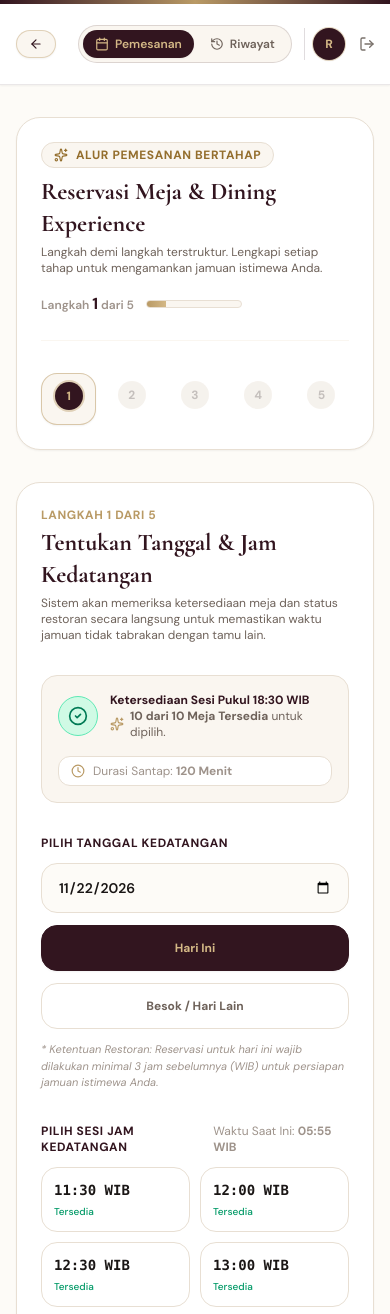
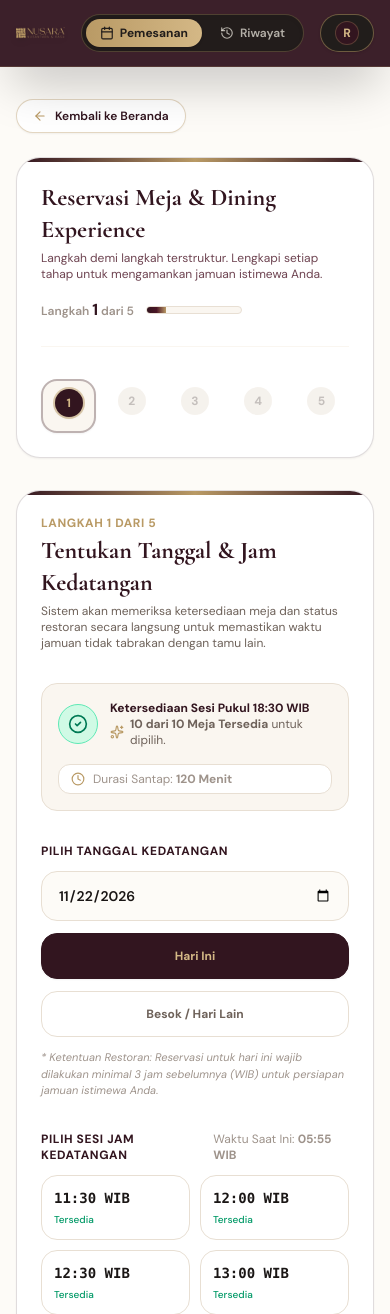
Before and after one commit to fyzardell/nusara-restaurant, a Laravel app: page /reservation in a window 390 px wide. Shown: the top 1314 px of the page. Run offline with Laravel 12, Linux system fonts and the light colour scheme; a user stored in the database is signed in; data comes from the database, SQL or seed files in the repository; data that the repository does not hold is empty; style sheets or scripts are compiled from the project's sources; parts of the project's set-up code (start-up, migrations or seed data) failed here and were passed over; some libraries are stand-ins or nearby versions.

Commit message:
style: match reservation navbar with landing page hero, move back button to body, remove step badge, enhance burgundy accents

```diff
--- a/resources/js/Pages/Customer/Reservation.tsx
+++ b/resources/js/Pages/Customer/Reservation.tsx
@@ -117,6 +117,16 @@ export default function Reservation({
 
     // Logout Confirmation Modal
     const [isLogoutModalOpen, setIsLogoutModalOpen] = useState(false);
+    const [userDropdownOpen, setUserDropdownOpen] = useState(false);
+
+    // Close user dropdown on outside click
+    useEffect(() => {
+        const handleWindowClick = () => setUserDropdownOpen(false);
+        if (userDropdownOpen) {
+            window.addEventListener('click', handleWindowClick);
+            return () => window.removeEventListener('click', handleWindowClick);
+        }
+    }, [userDropdownOpen]);
 
     // Initial Date in Jakarta time
     const initialDate = nowJakarta?.date || new Date().toISOString().split('T')[0];
@@ -500,49 +510,30 @@ export default function Reservation({
             <Head title="Reservasi Meja & Dining Experience — NUSARA" />
             <FlashToast />
 
-            {/* Top Brand Accent Line (Burgundy - Gold) */}
-            <div className="h-1 bg-gradient-to-r from-[#32151F] via-[#B99A65] to-[#32151F] w-full shrink-0"></div>
-
-            {/* Top Navigation Bar */}
-            <header className="sticky top-0 z-40 bg-[#FFFFFF]/95 backdrop-blur-md border-b border-[#32151F]/10 transition-all shadow-xs">
-                <div className="max-w-6xl mx-auto px-4 sm:px-6 h-20 flex items-center justify-between gap-3 sm:gap-4">
-                    {/* Left: Back to Home + Logo */}
-                    <div className="flex items-center gap-2.5 sm:gap-4">
-                        <Link
-                            href="/"
-                            className="inline-flex items-center gap-1.5 px-3 py-1.5 rounded-full border border-[#B99A65]/40 bg-[#FAF6F0] hover:bg-[#32151F] text-[#32151F] hover:text-[#D4B886] text-xs font-semibold transition-all group shadow-xs shrink-0"
-                            title="Kembali ke Beranda NUSARA"
-                        >
-                            <ArrowLeft className="w-3.5 h-3.5 transition-transform group-hover:-translate-x-0.5" />
-                            <span className="hidden sm:inline">Beranda</span>
-                        </Link>
-
-                        <Link href="/" className="flex items-center gap-2.5 group">
+            {/* Top Navigation Bar (Sama seperti Navbar Hero Landing Page: Burgundy #32151F Mewah & Aksen Gold) */}
+            <header className="sticky top-0 left-0 right-0 z-40 bg-[#32151F]/95 backdrop-blur-md shadow-2xl py-3.5 sm:py-4 border-b border-[#B99A65]/20 text-[#F4EFE6] transition-all duration-300">
+                <div className="max-w-7xl mx-auto px-4 sm:px-6 lg:px-8">
+                    <div className="flex items-center justify-between gap-4">
+                        {/* Left: Logo NUSARA Resmi */}
+                        <div className="flex items-center">
+                            <Link href="/" className="group flex items-center">
                                 <img
                                     src="/images/nusara-logo.png"
-                                alt="NUSARA Logo"
-                                className="h-8 sm:h-9 w-auto object-contain transition-transform group-hover:scale-105"
+                                    alt="NUSARA — Nusantara & Rasa"
+                                    className="h-8 sm:h-9 md:h-10 w-auto object-contain transition-transform group-hover:scale-105 drop-shadow-md"
                                 />
-                            <div className="border-l border-[#E8DFD3] pl-2.5 hidden md:block">
-                                <span className="font-heading text-lg font-bold text-[#32151F] tracking-wide block leading-none">
-                                    NUSARA
-                                </span>
-                                <span className="text-[9px] uppercase font-semibold text-[#B99A65] tracking-widest">
-                                    Indonesian Dining Experience
-                                </span>
-                            </div>
                             </Link>
                         </div>
 
-                    {/* Center: Navigation Tab (Booking Wizard vs History) */}
-                    <div className="flex items-center gap-1 sm:gap-2 p-1 bg-[#FAF6F0] border border-[#32151F]/15 rounded-full text-xs font-semibold">
+                        {/* Center: Navigation Tab (Pemesanan vs Riwayat) */}
+                        <div className="flex items-center gap-1 sm:gap-2 p-1 bg-[#211D1B]/90 border border-[#B99A65]/30 rounded-full text-xs font-semibold shadow-inner">
                             <button
                                 type="button"
                                 onClick={() => setPageView('booking')}
-                            className={`px-3 py-1.5 sm:px-4 sm:py-2 rounded-full transition-all flex items-center gap-1.5 ${
+                                className={`px-3.5 py-1.5 sm:px-4 sm:py-2 rounded-full transition-all flex items-center gap-1.5 ${
                                     pageView === 'booking'
-                                    ? 'bg-[#32151F] text-[#D4B886] shadow-xs'
-                                    : 'text-[#6E625A] hover:text-[#1A1615]'
+                                        ? 'bg-gradient-to-r from-[#B99A65] to-[#D4B886] text-[#211D1B] font-bold shadow-sm'
+                                        : 'text-[#F4EFE6]/70 hover:text-[#F4EFE6]'
                                 }`}
                             >
                                 <CalendarIcon className="w-3.5 h-3.5" />
@@ -552,76 +543,130 @@ export default function Reservation({
                             <button
                                 type="button"
                                 onClick={() => setPageView('history')}
-                            className={`px-3 py-1.5 sm:px-4 sm:py-2 rounded-full transition-all flex items-center gap-1.5 ${
+                                className={`px-3.5 py-1.5 sm:px-4 sm:py-2 rounded-full transition-all flex items-center gap-1.5 ${
                                     pageView === 'history'
-                                    ? 'bg-[#32151F] text-[#D4B886] shadow-xs'
-                                    : 'text-[#6E625A] hover:text-[#1A1615]'
+                                        ? 'bg-gradient-to-r from-[#B99A65] to-[#D4B886] text-[#211D1B] font-bold shadow-sm'
+                                        : 'text-[#F4EFE6]/70 hover:text-[#F4EFE6]'
                                 }`}
                             >
                                 <History className="w-3.5 h-3.5" />
                                 <span>Riwayat</span>
                                 {customerReservations.length > 0 && (
-                                <span className="ml-1 px-1.5 py-0.2 bg-[#B99A65] text-[#32151F] text-[10px] font-bold rounded-full">
+                                    <span className={`ml-1 px-1.5 py-0.2 text-[10px] font-bold rounded-full ${
+                                        pageView === 'history' ? 'bg-[#32151F] text-[#D4B886]' : 'bg-[#B99A65] text-[#211D1B]'
+                                    }`}>
                                         {customerReservations.length}
                                     </span>
                                 )}
                             </button>
                         </div>
 
-                    {/* Right: Concierge Help & User Account / Logout */}
+                        {/* Right: Concierge Help & User Account / Login */}
                         <div className="flex items-center gap-2 sm:gap-3">
                             <Link
                                 href="/order?open_chat=1"
-                            className="hidden lg:inline-flex items-center gap-1.5 px-3 py-1.5 rounded-full bg-[#FAF6F0] border border-[#B99A65]/30 text-xs font-semibold text-[#32151F] hover:text-[#B99A65] transition-colors"
+                                className="hidden md:inline-flex items-center gap-1.5 px-3.5 py-1.5 rounded-full bg-[#211D1B]/80 border border-[#B99A65]/40 text-xs font-semibold text-[#D4B886] hover:text-[#F4EFE6] hover:border-[#D4B886] transition-all shadow-xs"
                                 title="Bantuan Konsierge"
                             >
                                 <MessageSquare className="w-3.5 h-3.5 text-[#B99A65]" />
                                 <span>Chat Admin</span>
                             </Link>
 
-                        {auth?.user && (
-                            <div className="flex items-center gap-2 pl-2 sm:pl-3 border-l border-[#32151F]/15">
-                                <div className="w-8 h-8 rounded-full bg-[#32151F] text-[#D4B886] font-bold text-xs flex items-center justify-center shadow-xs shrink-0 ring-1 ring-[#B99A65]/40">
+                            {auth?.user ? (
+                                <div className="relative">
+                                    <button
+                                        type="button"
+                                        onClick={(e) => {
+                                            e.stopPropagation();
+                                            setUserDropdownOpen(!userDropdownOpen);
+                                        }}
+                                        className="flex items-center gap-2 px-3.5 py-1.5 rounded-full bg-[#211D1B] border border-[#B99A65]/50 text-[#F4EFE6] text-xs font-medium hover:border-[#D4B886] transition-colors shadow-sm"
+                                    >
+                                        <div className="w-6 h-6 rounded-full bg-[#32151F] text-[#D4B886] flex items-center justify-center font-bold text-xs border border-[#B99A65]/30">
                                             {auth.user.name?.charAt(0).toUpperCase() || 'U'}
                                         </div>
-                                <div className="hidden xl:block text-left">
-                                    <p className="text-xs font-bold text-[#32151F] leading-tight truncate max-w-[110px]">
-                                        {auth.user.name}
-                                    </p>
-                                    <p className="text-[10px] text-[#8C734B] leading-none">
-                                        Tamu Terdaftar
-                                    </p>
-                                </div>
-                                <button
-                                    type="button"
-                                    onClick={() => setIsLogoutModalOpen(true)}
-                                    className="p-1.5 rounded-xl text-stone-500 hover:text-rose-600 hover:bg-rose-50 transition-colors"
-                                    title="Keluar dari Akun"
-                                >
-                                    <LogOut className="w-4 h-4" />
-                                </button>
-                            </div>
-                        )}
+                                        <span className="hidden md:inline max-w-[120px] truncate">{auth.user.name}</span>
+                                    </button>
+
+                                    {userDropdownOpen && (
+                                        <div
+                                            onClick={(e) => e.stopPropagation()}
+                                            className="absolute right-0 mt-2 w-56 bg-[#211D1B] border border-[#B99A65]/40 rounded-2xl shadow-2xl py-2 z-50 text-xs animate-fade-in text-left text-[#F4EFE6]"
+                                        >
+                                            <div className="px-4 py-2 border-b border-[#32151F]">
+                                                <p className="font-bold text-[#F4EFE6] truncate">{auth.user.name}</p>
+                                                <p className="text-[11px] text-[#B99A65] truncate font-mono">{auth.user.email}</p>
+                                            </div>
+                                            <button
+                                                type="button"
+                                                onClick={() => {
+                                                    setUserDropdownOpen(false);
+                                                    setPageView('history');
+                                                }}
+                                                className="w-full text-left px-4 py-2.5 text-[#F4EFE6] hover:bg-[#32151F] transition-colors flex items-center gap-2"
+                                            >
+                                                <History className="w-3.5 h-3.5 text-[#D4B886]" />
+                                                <span>Riwayat Reservasi Saya</span>
+                                            </button>
+                                            <Link
+                                                href="/order"
+                                                onClick={() => setUserDropdownOpen(false)}
+                                                className="block px-4 py-2.5 text-[#F4EFE6] hover:bg-[#32151F] transition-colors"
+                                            >
+                                                Menu Pemesanan Makanan
+                                            </Link>
+                                            <button
+                                                type="button"
+                                                onClick={() => {
+                                                    setUserDropdownOpen(false);
+                                                    setIsLogoutModalOpen(true);
+                                                }}
+                                                className="w-full text-left px-4 py-2.5 text-rose-300 hover:bg-rose-950/40 flex items-center gap-2 transition-colors border-t border-[#32151F] mt-1"
+                                            >
+                                                <LogOut className="w-3.5 h-3.5" />
+                                                <span>Keluar (Logout)</span>
+                                            </button>
+                                        </div>
+                                    )}
+                                </div>
+                            ) : (
+                                <Link
+                                    href="/login"
+                                    className="px-4 sm:px-5 py-2 text-xs font-semibold tracking-wider text-[#F4EFE6] hover:text-[#211D1B] bg-[#211D1B]/80 hover:bg-gradient-to-r hover:from-[#B99A65] hover:to-[#D4B886] border border-[#B99A65]/40 rounded-full transition-all shadow-md flex items-center gap-1.5"
+                                >
+                                    <UserIcon className="w-3.5 h-3.5 text-[#D4B886]" />
+                                    <span>Log In</span>
+                                </Link>
+                            )}
+                        </div>
                     </div>
                 </div>
             </header>
 
             {/* MAIN CONTENT AREA */}
             <main className="flex-1 max-w-6xl mx-auto w-full px-4 sm:px-6 py-8 sm:py-12">
+                {/* Tombol Navigasi Kembali ke Beranda (Ditaruh di Body Halaman di atas Card Reservasi) */}
+                <div className="mb-6">
+                    <Link
+                        href="/"
+                        className="inline-flex items-center gap-2 px-4 py-2 rounded-full border border-[#B99A65]/40 bg-white hover:bg-[#32151F] text-[#32151F] hover:text-[#D4B886] text-xs font-semibold transition-all duration-300 shadow-xs hover:shadow-md group active:scale-98"
+                        title="Kembali ke Beranda NUSARA"
+                    >
+                        <ArrowLeft className="w-3.5 h-3.5 text-[#B99A65] transition-transform duration-300 group-hover:-translate-x-1" />
+                        <span>Kembali ke Beranda</span>
+                    </Link>
+                </div>
+
                 {pageView === 'booking' ? (
                     <div className="space-y-8">
                         {/* Stepper Progress Bar (App Shell Header) */}
-                        <div className="bg-white rounded-3xl p-6 sm:p-8 border border-[#E8DFD3] shadow-xs">
+                        <div className="bg-white rounded-3xl p-6 sm:p-8 border border-[#32151F]/15 shadow-xs relative overflow-hidden before:absolute before:top-0 before:left-0 before:right-0 before:h-1 before:bg-gradient-to-r before:from-[#32151F] before:via-[#B99A65] before:to-[#32151F]">
                             <div className="flex flex-col sm:flex-row sm:items-center justify-between gap-4 mb-8 pb-6 border-b border-[#FAF6F0]">
                                 <div>
-                                    <div className="inline-flex items-center gap-2 px-3 py-1 rounded-full bg-[#FAF6F0] border border-[#E8DFD3] text-[#946E2D] text-xs font-bold uppercase tracking-wider mb-2">
-                                        <Sparkles className="w-3.5 h-3.5" />
-                                        <span>Alur Pemesanan Bertahap</span>
-                                    </div>
                                     <h1 className="font-heading text-2xl sm:text-3xl font-bold text-[#32151F]">
                                         Reservasi Meja & Dining Experience
                                     </h1>
-                                    <p className="text-xs sm:text-sm text-[#6E625A] mt-1">
+                                    <p className="text-xs sm:text-sm text-[#4A1525]/80 mt-1">
                                         Langkah demi langkah terstruktur. Lengkapi setiap tahap untuk mengamankan jamuan istimewa Anda.
                                     </p>
                                 </div>
@@ -632,7 +677,7 @@ export default function Reservation({
                                     </span>
                                     <div className="w-24 h-2 rounded-full bg-[#FAF6F0] overflow-hidden border border-[#E8DFD3]">
                                         <div
-                                            className="h-full bg-gradient-to-r from-[#B99A65] to-[#D4B886] transition-all duration-500"
+                                            className="h-full bg-gradient-to-r from-[#32151F] via-[#4A1525] to-[#B99A65] transition-all duration-500"
                                             style={{ width: `${(currentStep / 5) * 100}%` }}
                                         />
                                     </div>
@@ -653,7 +698,7 @@ export default function Reservation({
                                             onClick={() => setCurrentStep(s.step as BookingStep)}
                                             className={`flex flex-col items-center sm:items-start p-2 sm:p-3 rounded-2xl transition-all text-left group ${
                                                 isActive
-                                                    ? 'bg-[#FAF6F0] border border-[#B99A65]/50 shadow-xs'
+                                                    ? 'bg-[#FAF6F0] border-2 border-[#32151F]/30 shadow-xs'
                                                     : isDone
                                                     ? 'cursor-pointer hover:bg-[#FAF6F0]/60'
                                                     : 'opacity-40 cursor-not-allowed'
@@ -662,15 +707,15 @@ export default function Reservation({
                                             <div className="flex items-center gap-2 mb-1.5">
                                                 <div className={`w-7 h-7 rounded-full flex items-center justify-center text-xs font-bold transition-all ${
                                                     isActive
-                                                        ? 'bg-[#32151F] text-[#D4B886] ring-2 ring-[#B99A65]/40'
+                                                        ? 'bg-[#32151F] text-[#D4B886] ring-2 ring-[#B99A65]/50 shadow-sm'
                                                         : isDone
-                                                        ? 'bg-emerald-600 text-white'
+                                                        ? 'bg-[#4A1525] text-[#D4B886]'
                                                         : 'bg-[#E8DFD3] text-[#6E625A]'
                                                 }`}>
                                                     {isDone ? <Check className="w-3.5 h-3.5" /> : s.step}
                                                 </div>
                                                 <span className={`hidden sm:inline text-xs font-bold ${
-                                                    isActive ? 'text-[#32151F]' : isDone ? 'text-emerald-700' : 'text-[#6E625A]'
+                                                    isActive ? 'text-[#32151F]' : isDone ? 'text-[#4A1525]' : 'text-[#6E625A]'
                                                 }`}>
                                                     {s.title}
                                                 </span>
@@ -691,7 +736,7 @@ export default function Reservation({
                                 LANGKAH 1: TANGGAL & SESI WAKTU (REAL-TIME AVAILABILITY)
                             ======================================================== */}
                             {currentStep === 1 && (
-                                <div className="bg-white rounded-3xl p-6 sm:p-10 border border-[#E8DFD3] shadow-xs space-y-8 animate-fadeIn">
+                                <div className="bg-white rounded-3xl p-6 sm:p-10 border border-[#32151F]/15 shadow-xs space-y-8 animate-fadeIn relative overflow-hidden before:absolute before:top-0 before:left-0 before:right-0 before:h-1 before:bg-gradient-to-r before:from-[#32151F] before:via-[#B99A65] before:to-[#32151F]">
                                     <div>
                                         <span className="text-xs font-bold text-[#B99A65] uppercase tracking-wider block mb-1">
                                             Langkah 1 dari 5
@@ -868,7 +913,7 @@ export default function Reservation({
                                 LANGKAH 2: JUMLAH TAMU & PEMILIHAN MEJA
                             ======================================================== */}
                             {currentStep === 2 && (
-                                <div className="bg-white rounded-3xl p-6 sm:p-10 border border-[#E8DFD3] shadow-xs space-y-8 animate-fadeIn">
+                                <div className="bg-white rounded-3xl p-6 sm:p-10 border border-[#32151F]/15 shadow-xs space-y-8 animate-fadeIn relative overflow-hidden before:absolute before:top-0 before:left-0 before:right-0 before:h-1 before:bg-gradient-to-r before:from-[#32151F] before:via-[#B99A65] before:to-[#32151F]">
                                     <div>
                                         <span className="text-xs font-bold text-[#B99A65] uppercase tracking-wider block mb-1">
                                             Langkah 2 dari 5
@@ -1049,7 +1094,7 @@ export default function Reservation({
                                 LANGKAH 3: PAKET DINING & MENU NUSANTARA
                             ======================================================== */}
                             {currentStep === 3 && (
-                                <div className="bg-white rounded-3xl p-6 sm:p-10 border border-[#E8DFD3] shadow-xs space-y-8 animate-fadeIn">
+                                <div className="bg-white rounded-3xl p-6 sm:p-10 border border-[#32151F]/15 shadow-xs space-y-8 animate-fadeIn relative overflow-hidden before:absolute before:top-0 before:left-0 before:right-0 before:h-1 before:bg-gradient-to-r before:from-[#32151F] before:via-[#B99A65] before:to-[#32151F]">
                                     <div>
                                         <span className="text-xs font-bold text-[#B99A65] uppercase tracking-wider block mb-1">
                                             Langkah 3 dari 5
@@ -1228,7 +1273,7 @@ export default function Reservation({
                                 LANGKAH 4: DATA PEMESAN & PREFERENSI KHUSUS
                             ======================================================== */}
                             {currentStep === 4 && (
-                                <div className="bg-white rounded-3xl p-6 sm:p-10 border border-[#E8DFD3] shadow-xs space-y-8 animate-fadeIn">
+                                <div className="bg-white rounded-3xl p-6 sm:p-10 border border-[#32151F]/15 shadow-xs space-y-8 animate-fadeIn relative overflow-hidden before:absolute before:top-0 before:left-0 before:right-0 before:h-1 before:bg-gradient-to-r before:from-[#32151F] before:via-[#B99A65] before:to-[#32151F]">
                                     <div>
                                         <span className="text-xs font-bold text-[#B99A65] uppercase tracking-wider block mb-1">
                                             Langkah 4 dari 5
@@ -1334,7 +1379,7 @@ export default function Reservation({
                                 LANGKAH 5: KESIMPULAN LENGKAP & PEMBAYARAN DOWN PAYMENT
                             ======================================================== */}
                             {currentStep === 5 && (
-                                <div className="bg-white rounded-3xl p-6 sm:p-10 border border-[#E8DFD3] shadow-xs space-y-8 animate-fadeIn">
+                                <div className="bg-white rounded-3xl p-6 sm:p-10 border border-[#32151F]/15 shadow-xs space-y-8 animate-fadeIn relative overflow-hidden before:absolute before:top-0 before:left-0 before:right-0 before:h-1 before:bg-gradient-to-r before:from-[#32151F] before:via-[#B99A65] before:to-[#32151F]">
                                     <div>
                                         <span className="text-xs font-bold text-[#B99A65] uppercase tracking-wider block mb-1">
                                             Langkah 5 dari 5 (Langkah Terakhir)
```
Lines whose indentation alone changed are shown as unchanged.
